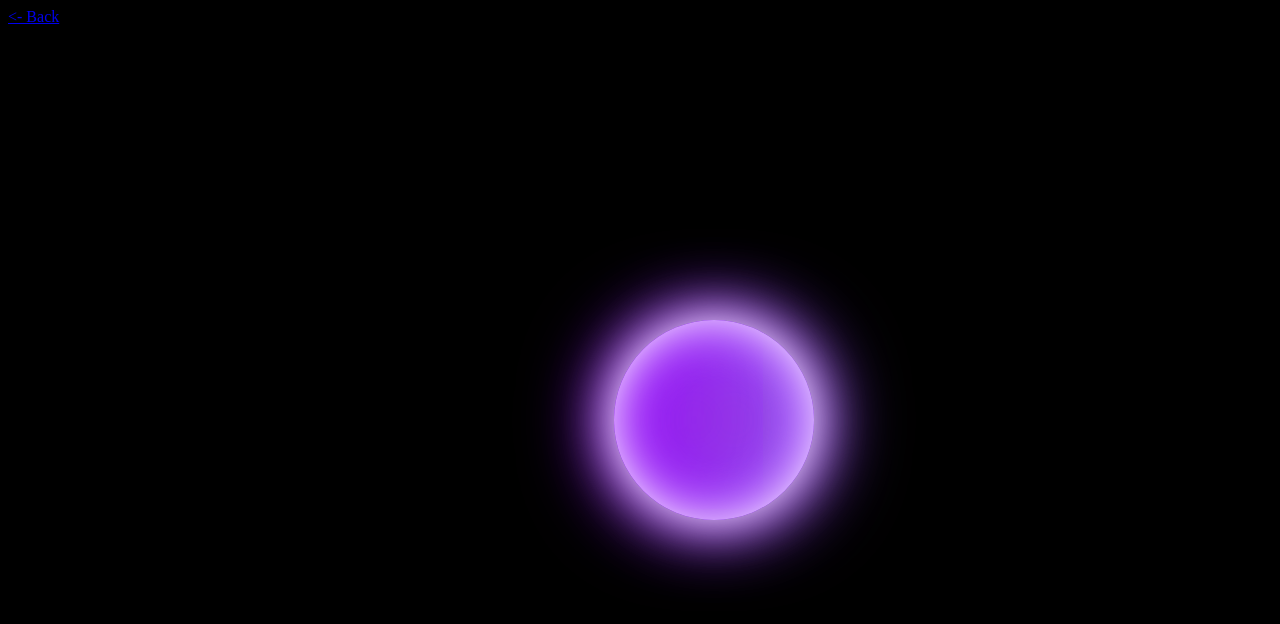
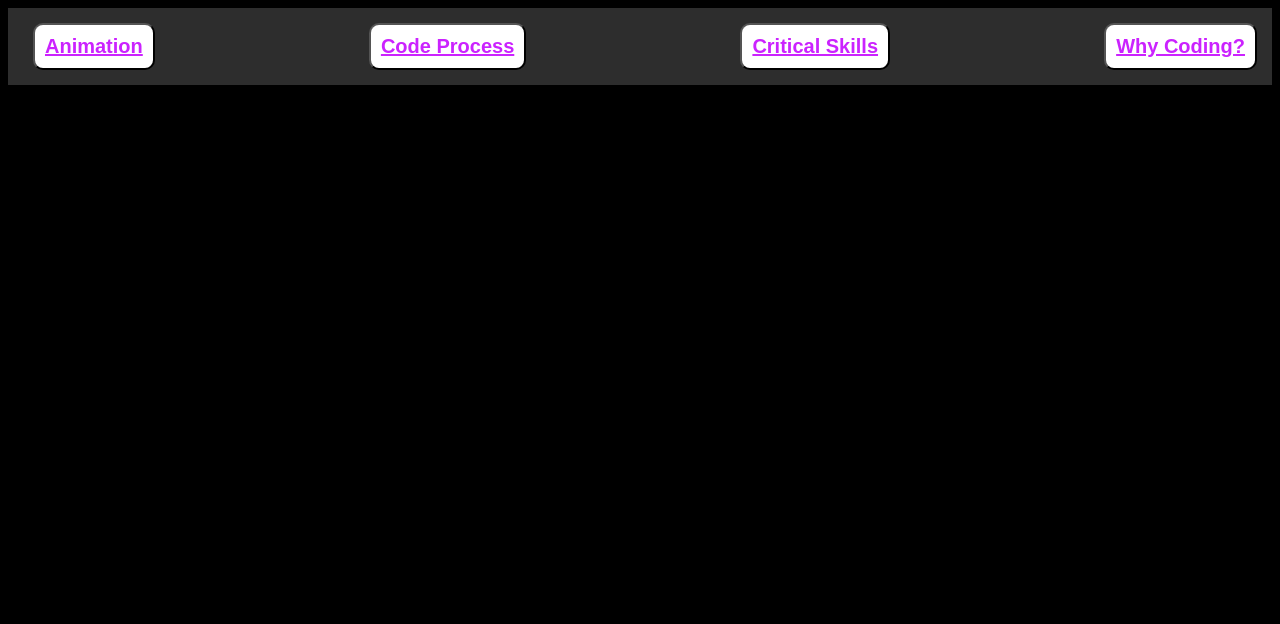
Before and after one commit to VoidedCrystal/EnglishCapstone, a plain HTML site: page animation.html in a window 1280 px wide. Drawn offline with Linux system fonts and the light colour scheme.

Commit message:
Changed CSS

```diff
--- a/animation.html
+++ b/animation.html
@@ -3,12 +3,20 @@
 	<head>
 		<meta charset="utf-8">
 		<link rel="stylesheet" href="css/animation.css" type="text/css">
+		<link rel="stylesheet" href="css/navbar.css" type="text/css">
 		<title>Untitled Document</title>
 	</head>
 
 	<body>
-		<a href="Index.css">&lt;- Back</a>
-		<div>
+		<nav class="navbar">
+			<div class="navdiv">
+					<button><a href="animation.html">Animation</a></button>
+					<button><a href="Code.html">Code Process</a></button>
+					<button><a href="Skills.html">Critical Skills</a></button>
+					<button><a href="animation.html">Why Coding?</a></button>
+			</div>
+		</nav>
+		<div class="Animate">
 		</div>
 	</body>
 </html>
--- a/css/animation.css
+++ b/css/animation.css
@@ -3,7 +3,7 @@ body {
   background: black;
 }
 
-div {
+.Animate div {
   background: gray;
   position: absolute;
   left: 48%;
```
Also changed, not shown: index.html (+3 -2 lines), css/navbar.css (renamed from Index.css).
